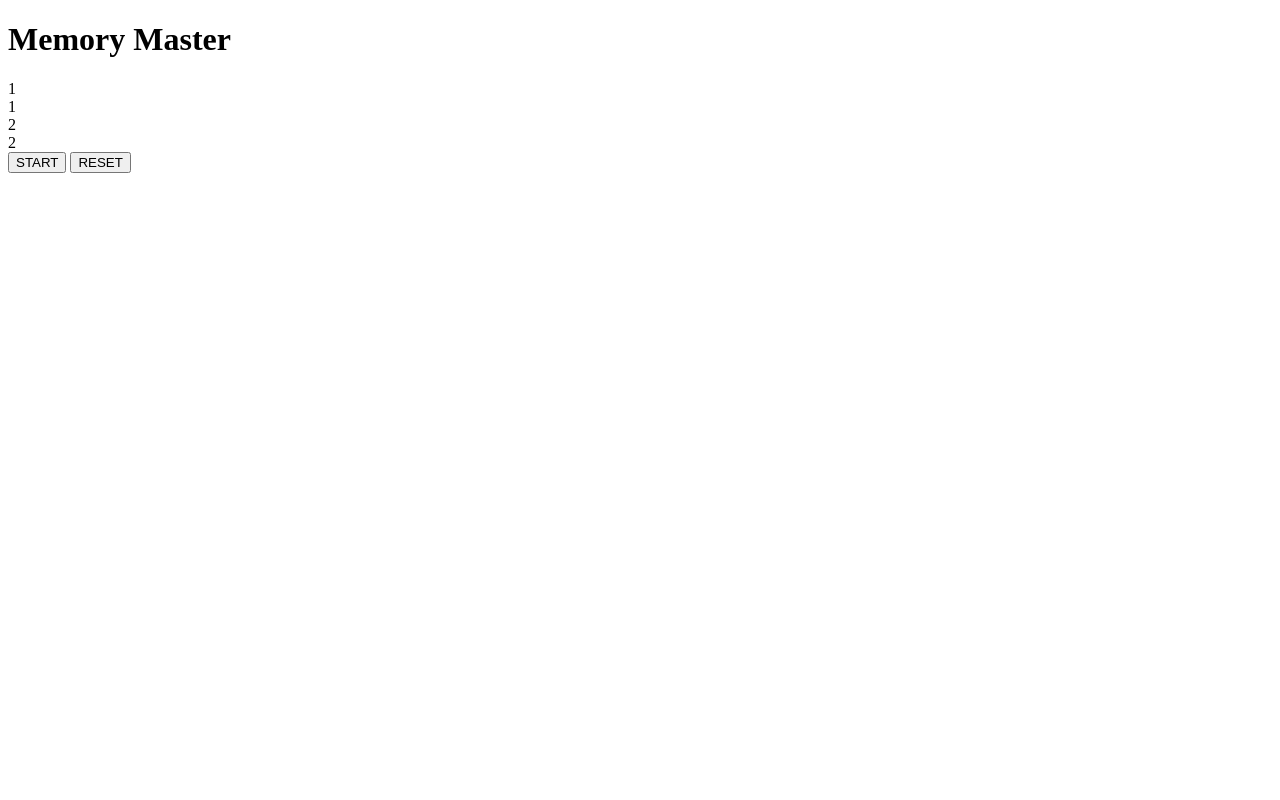
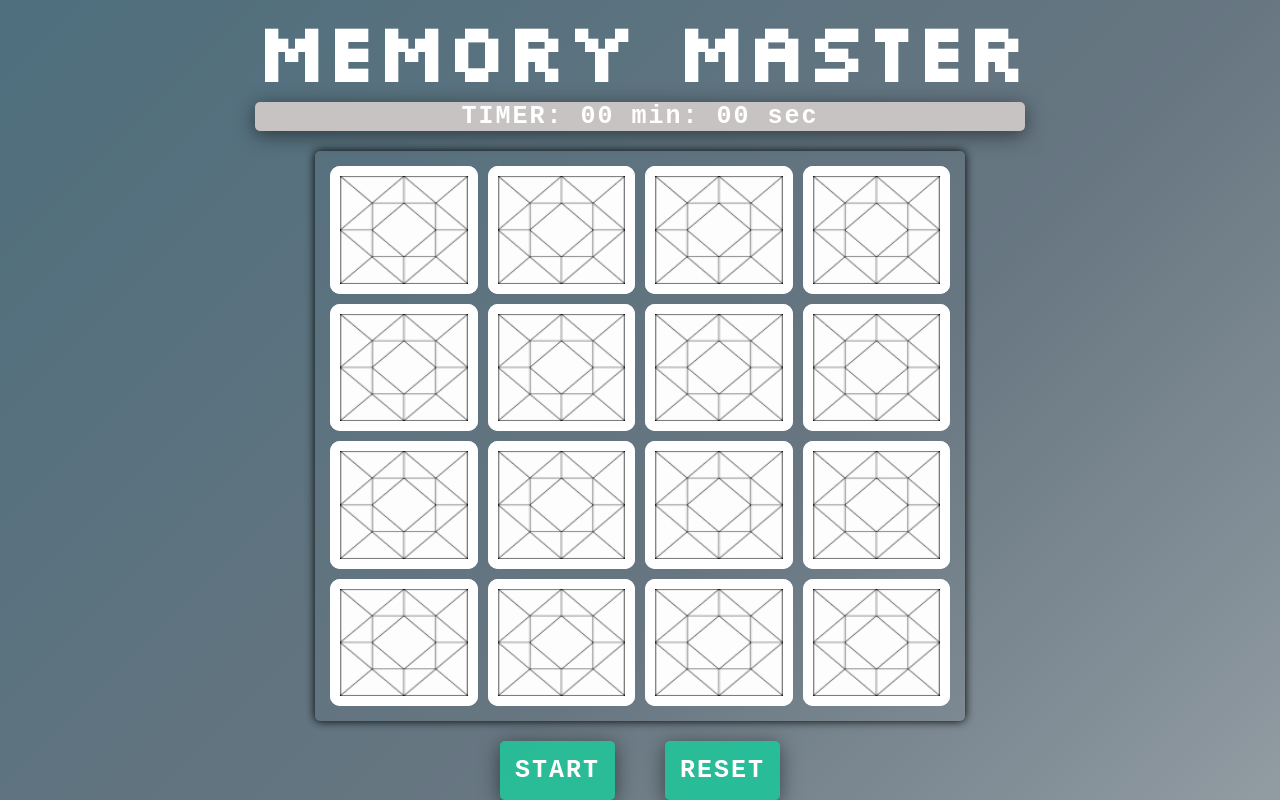
Before and after one commit to leealexandra58/memory-game-project, a plain HTML site: page index.html in a window 1280 px wide. Drawn offline with Linux system fonts and the light colour scheme; a web font is replaced by a local one.

Commit message:
first commit: rough draft

```diff
--- a/index.html
+++ b/index.html
@@ -5,19 +5,104 @@
     <meta http-equiv="X-UA-Compatible" content="IE=edge">
     <meta name="viewport" content="width=device-width, initial-scale=1.0">
     <link rel="stylesheet" href="style.css">
-    <title>Memory Master</title>
+    <link rel="preconnect" href="https://fonts.googleapis.com">
+<link rel="preconnect" href="https://fonts.gstatic.com" crossorigin>
+<link href="https://fonts.googleapis.com/css2?family=Rubik+Iso&family=Silkscreen&display=swap" rel="stylesheet">
+    <title>MEMORY MASTER</title>
 </head>
 <body>
-    <h1>Memory Master</h1>
-    <div id="timer"></div>
-    <div id="cards">
-        <div class="cards">1</div>
-        <div class="cards">1</div>
-        <div class="cards">2</div>
-        <div class="cards">2</div>
+    <div class="header-container">
+        <h1>Memory Master</h1>
+        <div class="timer" id="timer">TIMER: 00 min: 00 sec</div>
     </div>
-    <input type="submit" id="start" value="START"/>
-    <input type="submit" id="reset" value="RESET"/>
+
+    <section class="game-board">
+
+            <div class="card" name="bear">
+                <img src="./images/bear.jpg" class="front" alt="bear" />
+                <img src="./images/design1.png" class="back" alt="card-design" />
+            </div>
+
+            <div class="card" name="bear">
+                <img src="./images/bear.jpg" class="front" alt="bear" />
+                <img src="./images/design1.png" class="back" alt="card-design" />
+            </div>
+
+            <div class="card" name="elephant">
+                <img src="./images/elephant.png" class="front" alt="elephant" />
+                <img src="./images/design1.png" class="back" alt="card-design" />
+            </div>
+
+            <div class="card" name="elephant">
+                <img src="./images/elephant.png" class="front" alt="elephant" />
+                <img src="./images/design1.png" class="back" alt="card-design" />
+            </div>
+
+            <div class="card" name="lion">
+                <img src="./images/lion.jpg" class="front" alt="lion" />
+                <img src="./images/design1.png" class="back" alt="card-design" />
+            </div>
+
+            <div class="card" name="lion">
+                <img src="./images/lion.jpg" class="front" alt="lion" />
+                <img src="./images/design1.png" class="back" alt="card-design" />
+            </div>
+
+            <div class="card" name="penguin">
+                <img src="./images/penguin.jpg" class="front" alt="penguin" />
+                <img src="./images/design1.png" class="back" alt="card-design" />
+            </div>
+
+            <div class="card" name="penguin">
+                <img src="./images/penguin.jpg" class="front" alt="penguin" />
+                <img src="./images/design1.png" class="back" alt="card-design" />
+            </div>
+
+            <div class="card" name="pig">
+                <img src="./images/pig.jpg" class="front" alt="pig" />
+                <img src="./images/design1.png" class="back" alt="card-design" />
+            </div>
+
+            <div class="card" name="pig">
+                <img src="./images/pig.jpg" class="front" alt="pig" />
+                <img src="./images/design1.png" class="back" alt="card-design" />
+            </div>
+
+            <div class="card" name="rhino">
+                <img src="./images/rhino.jpg" class="front" alt="rhino" />
+                <img src="./images/design1.png" class="back" alt="card-design" />
+            </div>
+
+            <div class="card" name="rhino">
+                <img src="./images/rhino.jpg" class="front" alt="rhino" />
+                <img src="./images/design1.png" class="back" alt="card-design" />
+            </div>
+
+            <div class="card" name="tiger">
+                <img src="./images/tiger.jpg" class="front" alt="tiger" />
+                <img src="./images/design1.png" class="back" alt="card-design" />
+            </div>
+
+            <div class="card" name="tiger">
+                <img src="./images/tiger.jpg" class="front" alt="tiger" />
+                <img src="./images/design1.png" class="back" alt="card-design" />
+            </div>
+
+            <div class="card" name="zebra">
+                <img src="./images/zebra.jpg" class="front" alt="zebra" />
+                <img src="./images/design1.png" class="back" alt="card-design" />
+            </div>
+
+            <div class="card" name="zebra">
+                <img src="./images/zebra.jpg" class="front" alt="zebra" />
+                <img src="./images/design1.png" class="back" alt="card-design" />
+            </div>
+    </section>
+
+    <div class ="button-container">
+        <button class="buttons" id="start-button">START</button>
+        <button class="buttons" id="reset-button">RESET</button>
+    </div>
 
     <script src="script.js"></script>
 </body>
--- a/style.css
+++ b/style.css
@@ -0,0 +1,136 @@
+* {
+    padding: 0;
+    margin: 0;
+    box-sizing: border-box
+}
+
+body {
+    height: 100vh;
+    display: flex;
+    flex-direction: column;
+    align-items: center;
+    background: linear-gradient(-45deg, #f6f6f4, #677681, #316578, #090909);
+	background-size: 400% 400%;
+	animation: gradient 20s ease infinite;
+}
+
+.header-container {
+    color: white;
+}
+
+h1 {
+    font-family: 'Silkscreen', cursive;
+    font-size: 80px;
+}
+
+
+.timer {
+    font-family: 'Courier New', Courier, monospace;
+    font-size: 25px;
+    text-align: center;
+    font-weight: bold;
+    border-radius: 5px;
+    background-color: rgb(199, 195, 195);
+    box-shadow: 0 4px 20px rgba(0, 0, 0, 0.5);
+    letter-spacing: 2px;
+}
+
+.game-board {
+    width: 650px;
+    height: 650px;
+    display: grid;
+    grid-template-columns: repeat(4, 1fr);
+    grid-template-rows: repeat(4, 1fr);
+    grid-gap: 10px;
+    margin: 20px;
+    padding: 10px 20px 20px 10px;
+    box-shadow: 0 0 10px;
+    border-radius: 5px;
+}
+
+.card {
+    width: 100%;
+    height: 100%;
+    position: relative;
+    padding: 10px;
+    margin: 5px;
+    cursor: pointer;
+    display: flex;
+    justify-content: center;
+    align-items: center;
+}
+
+.front,
+.back {
+    width: 100%;
+    height: 100%;
+    padding: 10px;
+    border-radius: 10px;
+    position: absolute;
+    background-color: white;
+}
+
+.button-container {
+    display: flex;
+    justify-content: flex-end;
+}
+
+.buttons {
+    background-color:#26c099f1;
+    border: 0;
+    border-radius: 5px;
+    font-size: 25px;
+    padding: 15px;
+    font-weight: bold;
+    width: 50%;
+    font-family: 'Courier New', Courier, monospace;
+    cursor: pointer;
+    box-shadow: 0 4px 20px rgba(0, 0, 0, 0.5);
+    color: white;
+    letter-spacing: 2px;
+    transition: 0.4s;
+    transform-style: preserve-3d;
+    perspective: 800px;
+}
+
+#start-button {
+    margin-right: 50px;
+}
+
+#start-button:hover {
+    transform: rotateY(20deg);
+}
+
+#start-button::after {
+    width: 30px;
+    height: 100%;
+    left: -30;
+    top: 0;
+    transform-origin: 100% 0;
+    transform: rotateY(-90deg);
+}
+
+#reset-button:hover {
+    transform: rotateY(-20deg);
+}
+
+#reset-button::after {
+    width: 30px;
+    height: 100%;
+    left: 100%;
+    top: 0;
+    transform-origin: 0 0;
+    transform: rotateY(90deg);
+}
+
+@keyframes gradient {
+	0% {
+		background-position: 0% 50%;
+	}
+	50% {
+		background-position: 100% 50%;
+	}
+	100% {
+		background-position: 0% 50%;
+	}
+}
```
Also changed, not shown: images/bear.jpg (added), images/design1.png (added), images/elephant.png (added), images/lion.jpg (added), images/penguin.jpg (added), images/pig.jpg (added), images/rhino.jpg (added), images/tiger.jpg (added), images/zebra.jpg (added).
